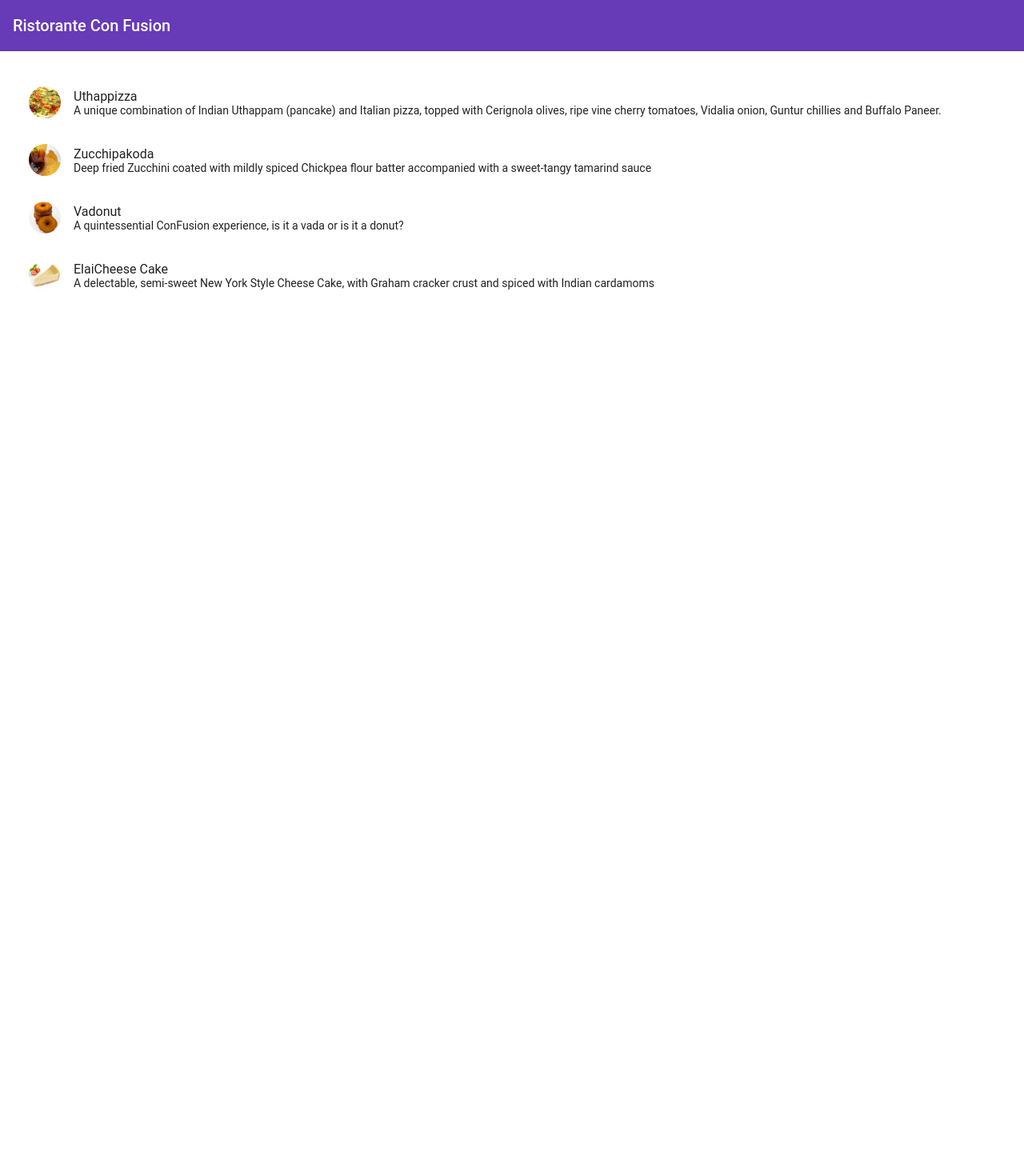
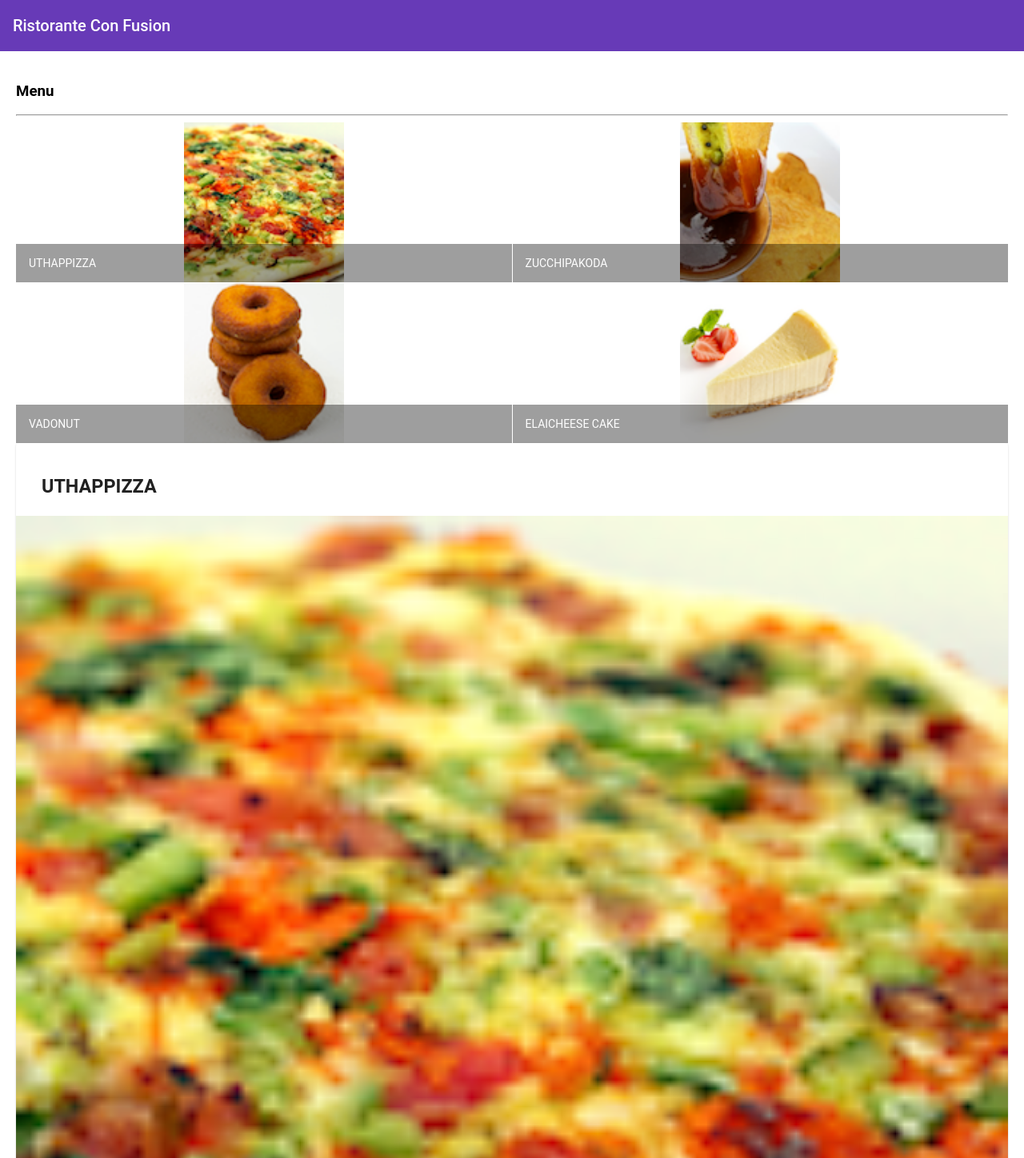
Before and after one commit to arysson/conFusion-Angular, an Angular app: page / in a window 1280 px wide. Shown: the top 1448 px of the page at 80% size. Before the commit the page ends 800 px from the top, so only its background shows below. Built offline with nearby package versions, Linux system fonts and the light colour scheme.

Commit message:
Components Part 2

```diff
--- a/src/app/menu/menu.component.html
+++ b/src/app/menu/menu.component.html
@@ -1,13 +1,35 @@
-<div class="container"
-     fxLayout="column"
-     fxLayoutGap="10px">
-  <mat-list fxFlex>
-    <mat-list-item *ngFor="let dish of dishes">
-      <img matListAvatar src="{{ dish.image }}" alt="{{ dish.name }}">
-      <h1 matLine>{{dish.name}}</h1>
-      <p matLine>
-        <span>{{ dish.description }}</span>
-      </p>
-    </mat-list-item>
-  </mat-list>
+<div class="container" fxLayout="column" xLayoutGap="10px">
+  <div fxFlex>
+    <div>
+      <h3>Menu</h3>
+      <hr>
+    </div>
+  </div>
+  <div fxFlex>
+    <mat-grid-list cols="2" rowHeight="200px">
+      <mat-grid-tile *ngFor="let dish of dishes">
+        <img height="200px" src="{{ dish.image }}" alt="{{ dish.name }}">
+        <mat-grid-tile-footer>
+          <h1>{{ dish.name | uppercase }}</h1>
+        </mat-grid-tile-footer>
+      </mat-grid-tile>
+    </mat-grid-list>
+  </div>
+  <div fxFlex *ngIf="selectedDish">
+    <mat-card>
+      <mat-card-header>
+        <mat-card-title>
+          <h3>{{ selectedDish.name | uppercase }}</h3>
+        </mat-card-title>
+      </mat-card-header>
+      <img mat-card-image src="{{ selectedDish.image }}" alt="{{ selectedDish.name }}">
+      <mat-card-content>
+        <p>{{ selectedDish.description }}</p>
+      </mat-card-content>
+      <mat-card-actions>
+        <button mat-button>LIKE</button>
+        <button mat-button>SHARE</button>
+      </mat-card-actions>
+    </mat-card>
+  </div>
 </div>
--- a/src/app/menu/menu.component.ts
+++ b/src/app/menu/menu.component.ts
@@ -2,14 +2,7 @@
 
 import { Dish } from '../shared/dish';
 
-@Component({
-  selector: 'app-menu',
-  templateUrl: './menu.component.html',
-  styleUrls: ['./menu.component.scss']
-})
-export class MenuComponent implements OnInit {
-
-  dishes: Dish[] = [
+const DISHES: Dish[] = [
   {
     id: '0',
     name: 'Uthappizza',
@@ -53,6 +46,16 @@
   }
 ];
 
+@Component({
+  selector: 'app-menu',
+  templateUrl: './menu.component.html',
+  styleUrls: ['./menu.component.scss']
+})
+export class MenuComponent implements OnInit {
+
+  dishes = DISHES;
+  selectedDish = DISHES[0];
+
   constructor() { }
 
   ngOnInit() {
```
Also changed, not shown: src/app/app.module.ts (+8 -1 lines). Lines whose indentation alone changed are shown as unchanged.
